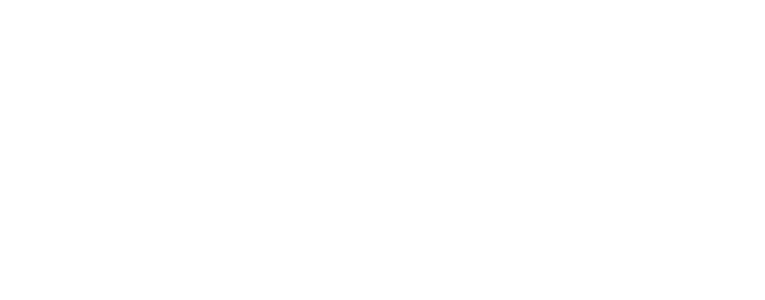
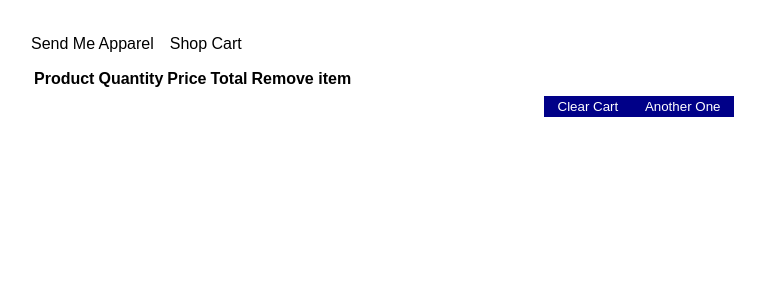
Before and after one commit to jazsouf/send-me-apparel, a React (Vite) app in the folder send-me-apparel-react/: page /cart in a window 1280 px wide. Before the commit this address had no page. Shown: the top 300 px of the page, without its empty margins (1-766 px from the left). Built offline with nearby package versions, Linux system fonts and the light colour scheme; the HTML template or start-up script is replaced by a standard one.

Commit message:
add cart

```diff
--- a/send-me-apparel-react/src/App.jsx
+++ b/send-me-apparel-react/src/App.jsx
@@ -5,8 +5,8 @@
 import DrawingPage from "./pages/DrawingPage";
 import ItemsListPage from "./pages/ItemsListPage";
 import ItemPage from "./pages/ItemPage";
-import Item from "./components/Item";
 import HomePage from "./pages/HomePage";
+import CartPage from "./pages/CartPage";
 
 function App() {
   return (
@@ -19,6 +19,7 @@
         <Route path="/items/:drawing" element={<ItemsListPage />} />
         <Route path="/items/:id" element={<ItemPage />} /> {/*nested route*/}
         <Route path="/item/:gender/:id/:drawing" element={<ItemPage />} />
+        <Route path="/cart" element={<CartPage />}></Route>
       </Routes>
     </>
   );
--- /dev/null
+++ b/send-me-apparel-react/src/components/Cart.jsx
@@ -0,0 +1,60 @@
+import React, { useState, useEffect } from "react";
+import { Link } from "react-router-dom";
+import CustomItem from "./CustomItem";
+
+const Cart = () => {
+  const localCart = JSON.parse(localStorage.getItem("cart") || "[]");
+  const [cart, setCart] = useState(localCart);
+  useEffect(() => {
+    setCart(JSON.parse(localStorage.getItem("cart")));
+  }, [localStorage]);
+  function handleClear() {
+    console.log("clearing");
+    setCart([]);
+    window.localStorage.clear();
+  }
+  return (
+    <>
+      <table>
+        <thead>
+          <tr>
+            <th>Product</th>
+            <th>Quantity</th>
+            <th>Price</th>
+            <th>Total</th>
+            <th>Remove item</th>
+          </tr>
+        </thead>
+        {console.log("rendered Local cart", localCart)}
+        <tbody>
+          {localCart.length > 0 &&
+            localCart.map(({ item, drawingImg, qte }) => {
+              return (
+                <tr key={crypto.randomUUID()}>
+                  <td>
+                    <CustomItem
+                      filteredTeeShirt={item}
+                      drawingImg={drawingImg}
+                    />
+                  </td>
+                  <td>{qte}</td>
+                  <td>{item.price}</td>
+                  <td>
+                    {Math.round(Number(qte) * Number(item.price) * 100) / 100}
+                  </td>
+                  <td>
+                    <button onClick={handleRemoveItem}>Remove</button>
+                  </td>
+                </tr>
+              );
+            })}
+        </tbody>
+      </table>
+      <button onClick={handleClear}>Clear Cart</button>
+      <button>
+        <Link to="/">Another One</Link>
+      </button>
+    </>
+  );
+};
+export default Cart;
--- a/send-me-apparel-react/src/components/DrawingTool.jsx
+++ b/send-me-apparel-react/src/components/DrawingTool.jsx
@@ -11,7 +11,7 @@
     blob: "",
     svg: null,
     color: "#123456",
-    bgrColor: "#FEDCBA",
+    bgrColor: "#FFFFFF",
     toolSize: 10,
     saveWithBgr: true,
   };
@@ -181,7 +181,7 @@
             id="penSize"
             min="0"
             max="42"
-            value={state.penSize}
+            value={state.toolSize}
             onChange={handleToolSize}
           />
           <label htmlFor="penSize">{state.toolSize}</label>
--- a/send-me-apparel-react/src/components/Item.jsx
+++ b/send-me-apparel-react/src/components/Item.jsx
@@ -2,19 +2,26 @@
 import { useParams } from "react-router-dom";
 import axios from "axios";
 import CustomItem from "./CustomItem";
+import { Link } from "react-router-dom";
+
+import "../assets/paths";
 
 function Item() {
   const { gender, id, drawing } = useParams();
-  const [url, setUrl] = useState("");
   const [product, setProduct] = useState("");
   const [variants, setVariants] = useState("");
   const [item, setItem] = useState("");
+  const [isFetched, setIsFetched] = useState(false);
   const [drawingImg, setDrawingImg] = useState("");
   const [sizing, setSizing] = useState(["S", "M", "L", "XL", "2XL"]);
-  const [selectSize, setSelectSize] = useState("M");
+  const [selectSize, setSelectSize] = useState("");
   const [price, setPrice] = useState("");
+  const [name, setName] = useState("");
+  const [qte, setQte] = useState(1);
   const handleSelectChange = (event) => {
     setSelectSize(event.target.value);
+    item.size = event.target.value;
+    // console.log(item);
   };
   function fetchItem() {
     axios
@@ -24,7 +31,7 @@
           : "https://ironrest.fly.dev/api/send-me-apparel-items/645e032855e69e1b019f7f06"
       )
       .then((response) => {
-        console.log("item data", response.data);
+        // console.log("item data", response.data);
 
         // console.log(response);
         const { product, variants } =
@@ -34,13 +41,15 @@
         setProduct(product);
         setVariants(variants);
         console.log(variants);
-        setPrice(item.price);
         const itemObject = variants.find(
           (variant) => variant.id === Number(id)
         );
+        // console.log("itemObj", itemObject);
         setItem(itemObject);
-
-        // console.log(itemObject);
+        setPrice(item.price);
+        setName(item.name);
+        console.log("variants", variants);
+        setIsFetched(true);
       });
   }
   function fetchDrawing() {
@@ -50,25 +59,53 @@
       .catch((error) => console.log(error));
   }
 
+  function handleQte(e) {
+    setQte(e.target.value);
+  }
+
   useEffect(() => {
     fetchItem();
     fetchDrawing();
-  }, []);
+  }, [isFetched]);
 
+  function handleAddToCart() {
+    // const localCart = JSON.parse(localStorage.getItem("items") || "[]");
+    const itemToAdd = { item, drawingImg, qte };
+    const localCart = JSON.parse(localStorage.getItem("cart") || "[]");
+    localStorage.setItem("cart", JSON.stringify([...localCart, itemToAdd]));
+    // console.log("item", [itemToAdd]);
+  }
   return (
     <>
       <CustomItem filteredTeeShirt={item} drawingImg={drawingImg} />
       <div>
-        <span>Price:</span> {price} <span>$</span>
+        <strong>Product</strong> {name && name.substring(0, name.indexOf("("))}
+      </div>
+      <div>
+        <strong>Price</strong> {price && price}
+        <span>$</span>
       </div>
       <select value={selectSize} onChange={handleSelectChange}>
-        <option value="">Select a Size</option>
+        <option value="">Select Size</option>
         {sizing.map((size) => (
           <option key={size} value={size}>
             {size}
           </option>
         ))}
       </select>
+      <label htmlFor="qte">Quantity</label>
+      <input
+        placeholder="quantity"
+        type="number"
+        value={qte}
+        onChange={handleQte}
+      />
+      <button onClick={handleAddToCart}>
+        <Link to="/cart">Add to cart</Link>
+      </button>
+      <button>
+        <Link to={`/items/${drawing}`}>Back to item selection</Link>
+      </button>
     </>
   );
 }
--- /dev/null
+++ b/send-me-apparel-react/src/pages/CartPage.jsx
@@ -0,0 +1,23 @@
+import React, { useEffect, useState } from "react";
+import Nav from "../components/Nav";
+import Cart from "../components/Cart";
+useState;
+function CartPage() {
+  const [items, setItems] = useState([]);
+
+  useEffect(() => {
+    const items = JSON.parse(localStorage.getItem("items"));
+    if (items) {
+      setItems(items);
+    }
+  }, []);
+
+  return (
+    <div>
+      <Nav />
+      <Cart items={items} />
+    </div>
+  );
+}
+
+export default CartPage;
```
